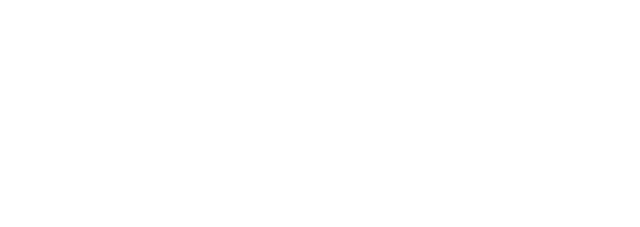
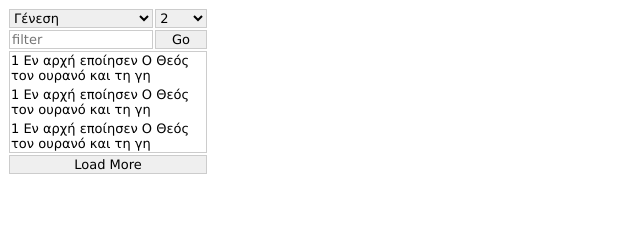
Before and after one commit to AndreasIosifelis/biblerestplugins, a plain HTML site: page public_html/jquery/index.html in a window 1280 px wide. Shown: the whole page, without its empty margins (0-640 px from the left). Drawn offline with nearby package versions, Linux system fonts and the light colour scheme.

Commit message:
2 commit

```diff
--- /dev/null
+++ b/public_html/jquery/css/biblerest.css
@@ -0,0 +1,47 @@
+/*
+To change this license header, choose License Headers in Project Properties.
+To change this template file, choose Tools | Templates
+and open the template in the editor.
+*/
+/*
+    Created on : 30 Μαϊ 2014, 3:42:49 μμ
+    Author     : andreas
+*/
+
+#biblerest{
+    width:200px;
+}
+
+.br-container *{
+    font-family: Verdana;
+    font-size:13px;
+}
+
+.br-container input[type='text'],input[type='submit'],input[type='button'],select, button {
+    box-sizing: border-box;
+    -moz-box-sizing: border-box;
+    -webkit-box-sizing: border-box;
+    width:100%;
+    border:1px solid #ccc;
+    line-height:normal;
+}
+
+.br-container table{
+    border-collapse: collapse;
+    border-spacing: 0px;
+    width:100%;
+}
+
+.br-container table td ul.br-result-body{
+    margin:0px;
+    padding:0px;
+    overflow-y: scroll;
+    list-style-type: none;
+    height:100px;
+    border:1px solid #ccc;
+}
+
+.br-container table td ul.br-result-body li{
+    padding:1px;
+    margin-bottom:2px;
+}
--- a/public_html/jquery/index.html
+++ b/public_html/jquery/index.html
@@ -6,11 +6,91 @@ and open the template in the editor.
 -->
 <html>
     <head>
+        <script src="http://code.jquery.com/jquery-2.1.0.min.js"></script>
         <title>Bible rest jQuery Plugin</title>
         <meta charset="UTF-8">
         <meta name="viewport" content="width=device-width">
+        <link rel="stylesheet" href="css/biblerest.css"/>
+        <script src="js/biblerest.plugin.js"></script>
+
     </head>
     <body>
-        <div></div>
+        <div id="biblerest">
+            <div class="br-container">
+                <form class="br-form">
+                    <table>
+                        <thead>
+                            <tr>
+                                <td><select>
+                                        <option value="GEN">Γένεση</option>
+                                        <option value="EXO">Έξοδος</option>
+                                        <option value="LEV">Λευιτικό</option>
+                                    </select>
+                                </td>
+                                <td>
+                                    <select>
+                                        <option value='2'>2</option>
+                                        <option value='2'>2</option>
+                                        <option value='2'>2</option>
+                                        <option value='2'>159</option>
+                                    </select>
+                                </td>
+                            </tr>
+
+                            <tr>
+                                <td>
+                                    <input type='text' placeholder='filter'/>
+                                </td>
+                                <td>
+                                    <input type='submit' value='Go' />
+                                </td>
+                            </tr>
+                        </thead>
+                        <tbody>
+                            <tr>
+                                <td colspan='2'>
+                                    <ul class='br-result-body'>
+                                        <li>1 Εν αρχή εποίησεν O Θεός τον ουρανό και τη γη</li>
+                                        <li>1 Εν αρχή εποίησεν O Θεός τον ουρανό και τη γη</li>
+                                        <li>1 Εν αρχή εποίησεν O Θεός τον ουρανό και τη γη</li>
+                                        <li>1 Εν αρχή εποίησεν O Θεός τον ουρανό και τη γη</li>
+                                        <li>1 Εν αρχή εποίησεν</li>
+                                        <li>1 Εν αρχή εποίησεν</li>
+                                    </ul>
+                                </td>
+                            </tr>
+                            <tr>
+                                <td colspan='2'>
+                                    <input type='button' value='Load More' />
+                                </td>
+                            </tr>
+                        </tbody>
+                    </table>
+                </form>
+            </div>
+        </div>
+
+        <script>
+            $(function() {
+
+               /* $.get('http://localhost:8888/bible/?callback=?', {book: "GEN", chapter: 2}, function(data) {
+                    console.log(data);
+                }, "jsonp");*/
+
+                var call = $.ajax({
+                    url: "http://localhost:8888/bible/?callback=?",
+                    method: "GET",
+                    dataType: "jsonp",
+                    data:{book: "GEN", chapter: 2}
+                });
+
+                $.when(call).then(function(d){
+                    console.log(d);
+                });
+
+
+            });
+
+        </script>
     </body>
 </html>
--- /dev/null
+++ b/public_html/jquery/js/biblerest.plugin.js
@@ -0,0 +1,30 @@
+(function($){
+
+    $.fn.biblerest = function(_options){
+
+        var options,
+            initComponent,
+            callLookup4,
+            params = {
+                dataType:"jsonp",
+                method:"GET"
+            },
+            box = $(this),
+            container = $("<div />");
+
+        options = $.extend({
+            url: "http://localhost:8888/bible/?callback=?",
+            lookupUrl: "http://localhost:8888/bible/index.php/search/lookup/?callback=?"
+        }, _options);
+
+
+        callLookup4 = $.ajax($.extend(params, {
+            url: lookupUrl
+        }));
+
+
+
+
+    };
+
+})(jQuery);
```
Also changed, not shown: 1 other file.
